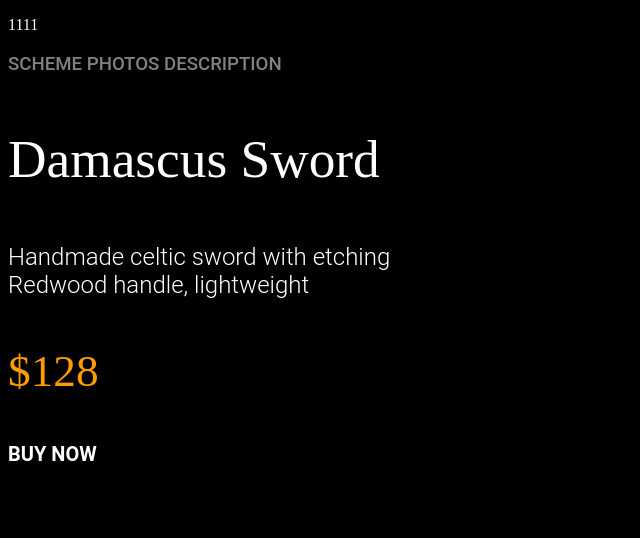
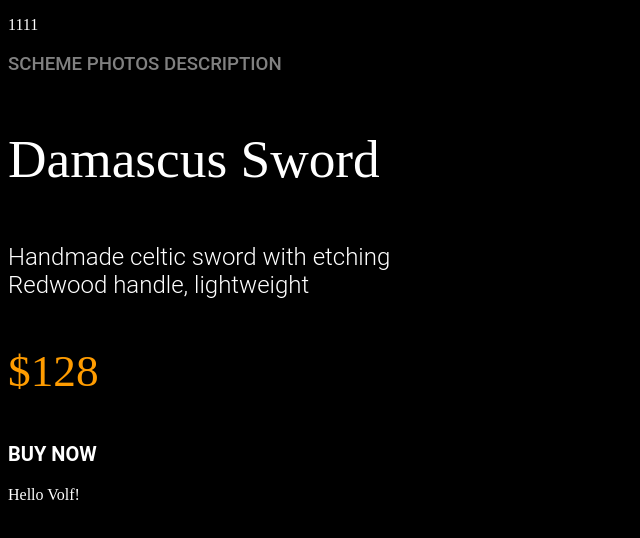
Before and after one commit to greenochre/volf_fonts, a plain HTML site: page index.html in a window 1280 px wide. Shown: the whole page, without its empty margins (0-640 px from the left). Drawn offline with Linux system fonts and the light colour scheme.

Commit message:
Hello Volf

```diff
--- a/index.html
+++ b/index.html
@@ -18,6 +18,7 @@
         <p id = "swordsr">Handmade celtic sword with etching<br>Redwood handle, lightweight</p>
         <p id="prc">$128</p>
         <p id="btn"><b>BUY NOW</b></p>
+        <p>Hello Volf!</p>
     </body>
 
 </html>
```
